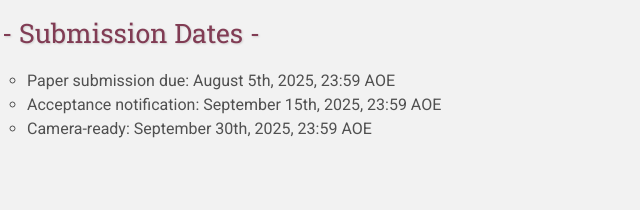
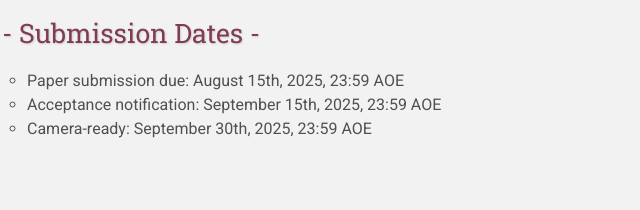
Before and after one commit to xkx-youcha/RFCom2025, a plain HTML site: page index.html in a window 1280 px wide. Shown: the part 2927-3137 px from the top of the page, 213-853 px from the left. Drawn offline with Linux system fonts and the light colour scheme.

Commit message:
Update index.html

```diff
--- a/index.html
+++ b/index.html
@@ -136,7 +136,7 @@
     <h3> - Submission Dates - </h3>
         <p>
             <ul>
-                <li>Paper submission due: August 5th, 2025, 23:59 AOE</li>
+                <li>Paper submission due: August 15th, 2025, 23:59 AOE</li>
                 <li>Acceptance notification: September 15th, 2025, 23:59 AOE</li>
                 <li>Camera-ready: September 30th, 2025, 23:59 AOE</li>
                 <!-- <li>Workshop date: 3 Nov, 2025, 23:59 AOE</li> -->
```
